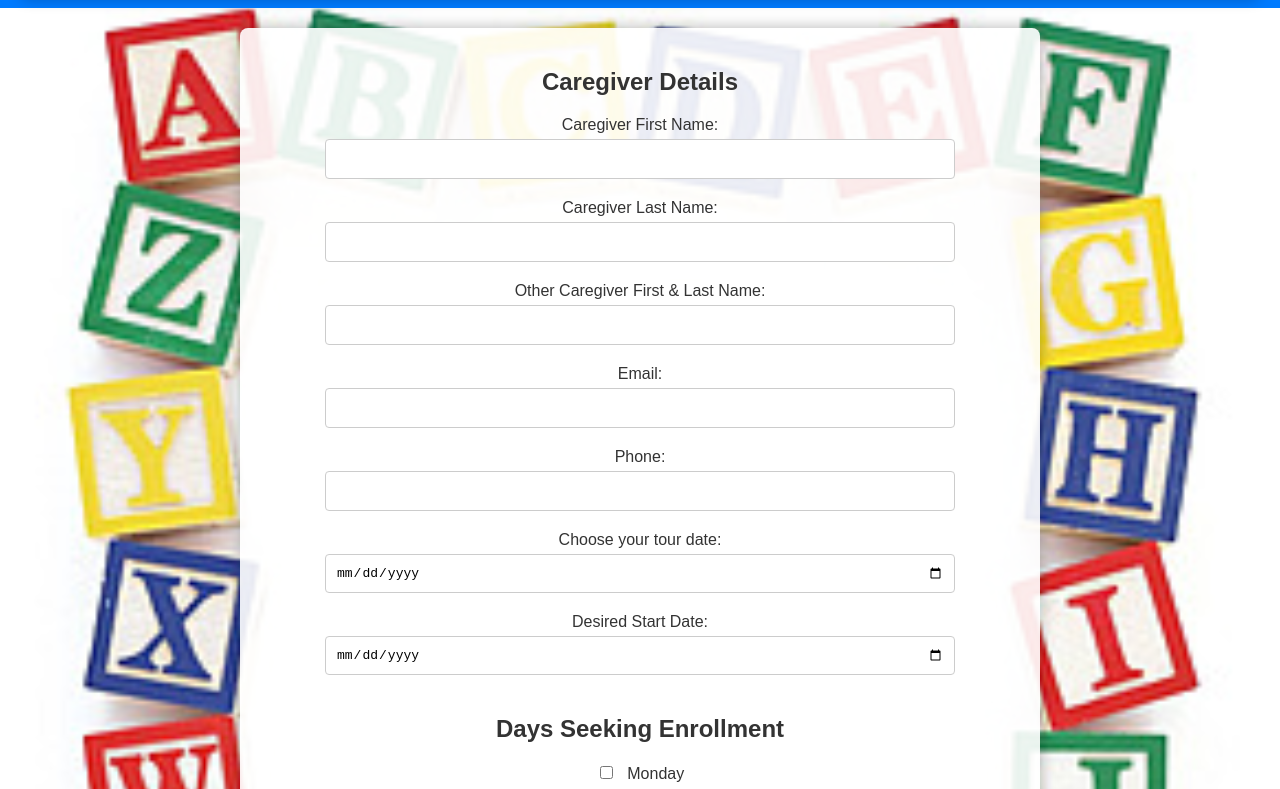
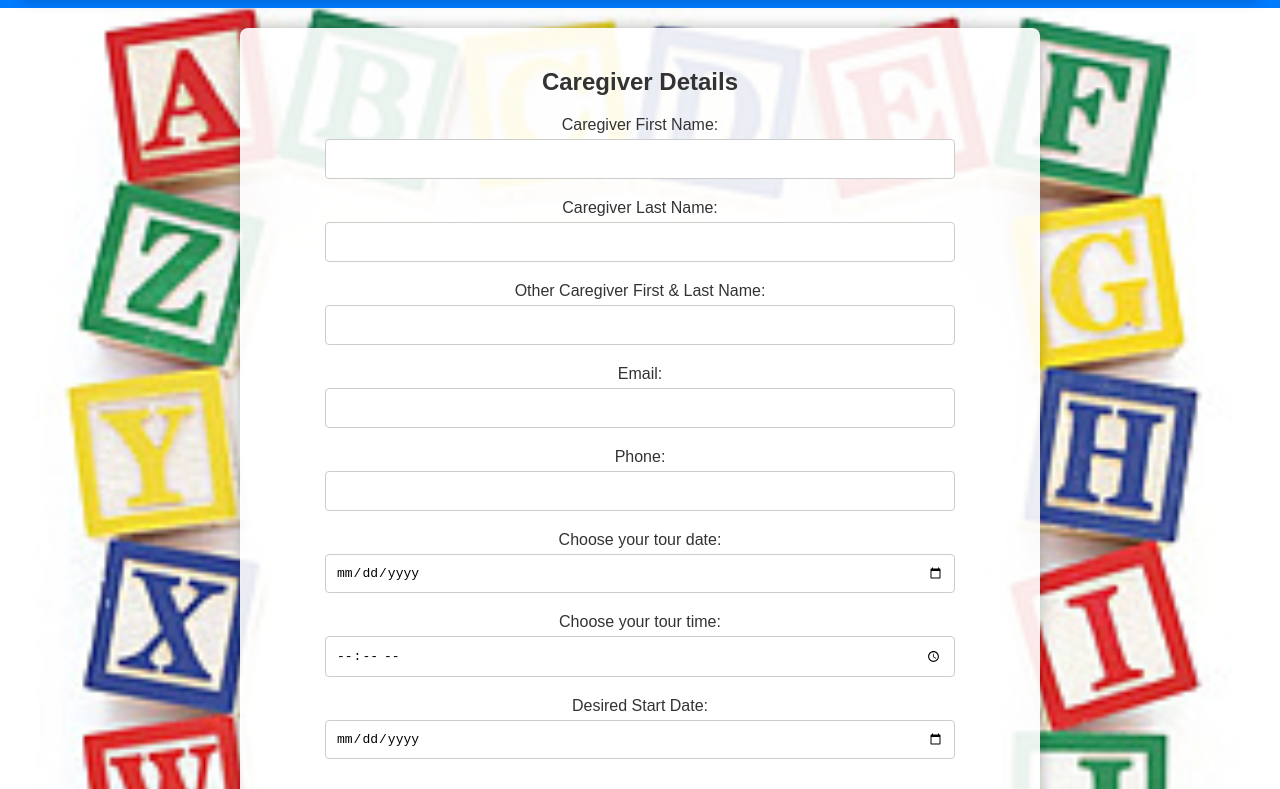
Before and after one commit to KidzKorner-web/kidzkornerr, a website: page public/schedule.html in a window 1280 px wide. Shown: the part 74-863 px from the top of the page. Drawn offline with Linux system fonts and the light colour scheme.

Commit message:
Update schedule.html
fixed

```diff
--- a/public/schedule.html
+++ b/public/schedule.html
@@ -13,13 +13,13 @@
                 <a href="index.html" id="home-btn">Home</a>
             </nav>
             <h1>Schedule a Tour</h1>
-            <h6>Monday-Friday from 8-5pm</h6>
+            <h6>Monday-Friday from 5am-Midnight</h6>
         </div>
     </header>
     <main>
         <div class="schedule-container">
             <h2>Caregiver Details</h2>
-            <form id="schedule-form" action="https://us-central1-YOUR_PROJECT_ID.cloudfunctions.net/api/schedule" method="POST">
+            <form id="schedule-form" action="/schedule" method="POST">
                 <!-- Caregiver Details -->
                 <div class="form-group">
                     <label for="caregiver-first-name">Caregiver First Name:</label>
@@ -44,6 +44,10 @@
                 <div class="form-group">
                     <label for="tour-date">Choose your tour date:</label>
                     <input type="date" id="tour-date" name="tour-date" required>
+                </div>
+                <div class="form-group">
+                    <label for="tour-time">Choose your tour time:</label>
+                    <input type="time" id="tour-time" name="tour-time" required>
                 </div>
                 <div class="form-group">
                     <label for="start-date">Desired Start Date:</label>
@@ -108,6 +112,7 @@
                     <label for="how-did-you-hear">How Did You Hear About Us?</label>
                     <input type="text" id="how-did-you-hear" name="how-did-you-hear" required>
                 </div>
+
                 <div class="form-group">
                     <label for="additional-comments">Feel free to share any further notes about your enrollment needs:</label>
                     <textarea id="additional-comments" name="additional-comments" rows="4"></textarea>
```
